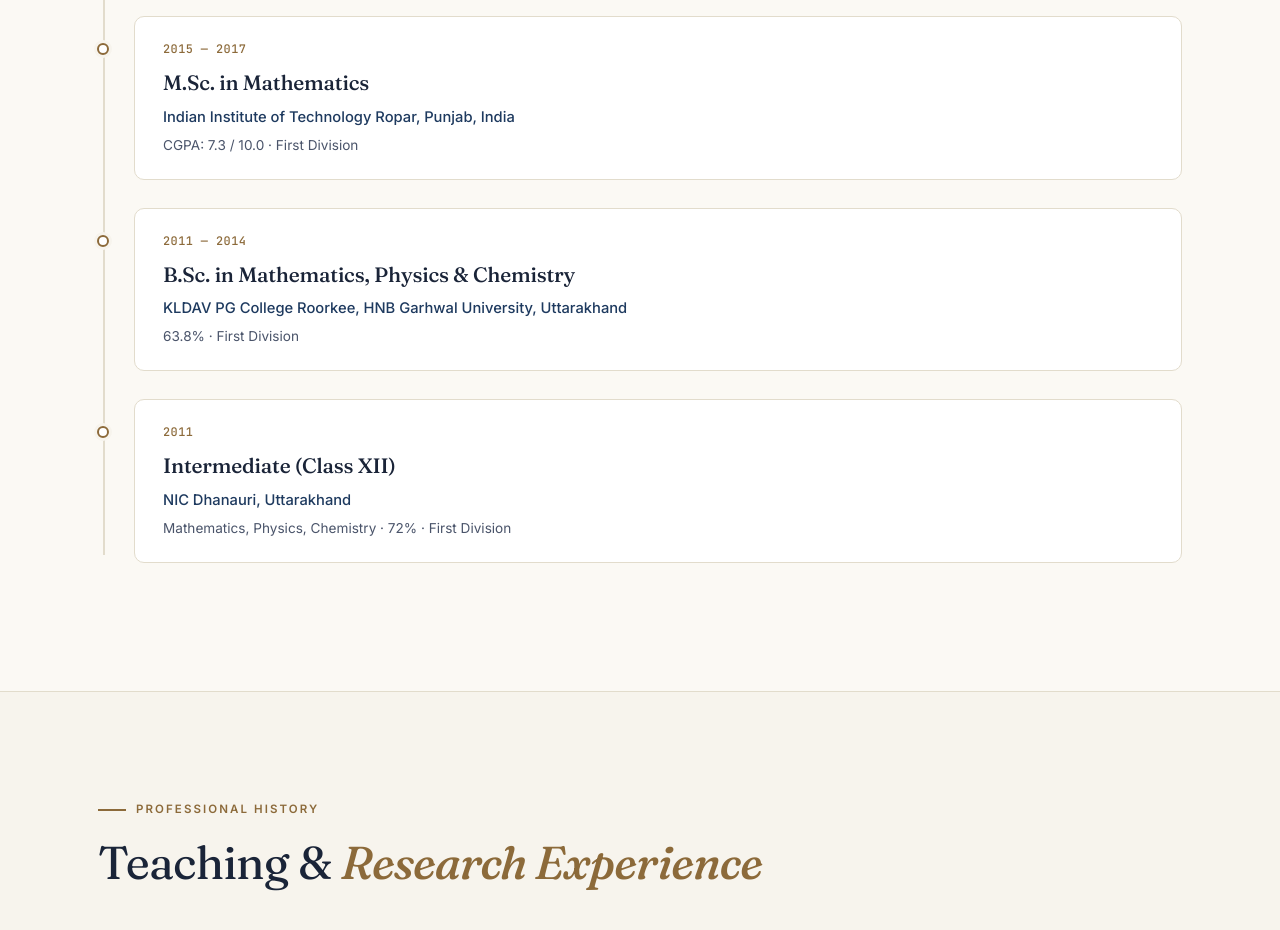
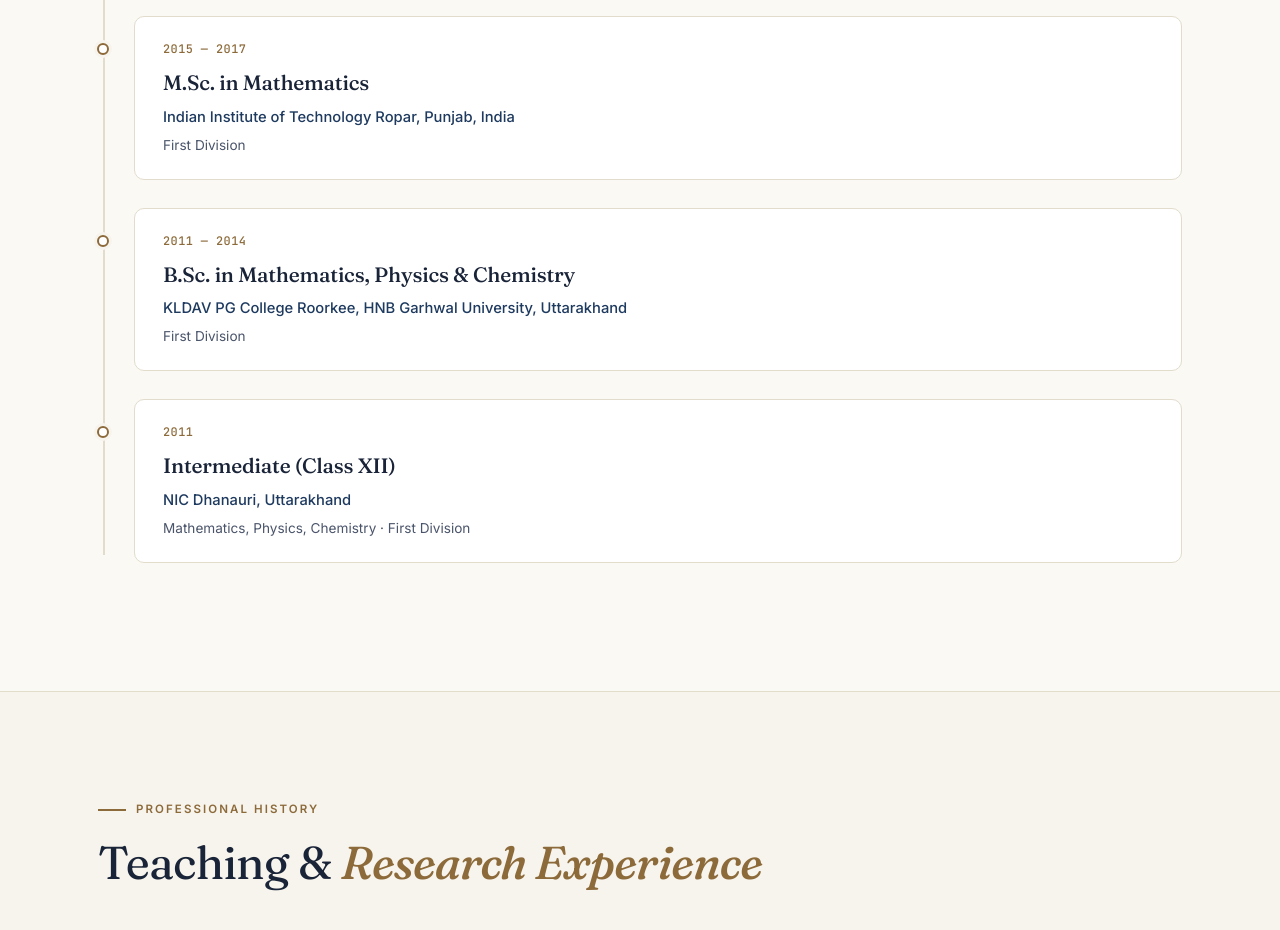
Before and after one commit to SinghHarvindra/singhharvindra.github.io, a plain HTML site: page index.html in a window 1280 px wide. Shown: the part 4440-5370 px from the top of the page. Drawn offline with Linux system fonts and the light colour scheme.

Commit message:
Update index.html

```diff
--- a/index.html
+++ b/index.html
@@ -866,19 +866,19 @@
         <div class="edu-year">2015 &mdash; 2017</div>
         <div class="edu-degree">M.Sc. in Mathematics</div>
         <div class="edu-inst">Indian Institute of Technology Ropar, Punjab, India</div>
-        <div class="edu-detail">CGPA: 7.3 / 10.0 &middot; First Division</div>
+        <div class="edu-detail">First Division</div>
       </div>
       <div class="edu-item">
         <div class="edu-year">2011 &mdash; 2014</div>
         <div class="edu-degree">B.Sc. in Mathematics, Physics &amp; Chemistry</div>
         <div class="edu-inst">KLDAV PG College Roorkee, HNB Garhwal University, Uttarakhand</div>
-        <div class="edu-detail">63.8% &middot; First Division</div>
+        <div class="edu-detail"> First Division</div>
       </div>
       <div class="edu-item">
         <div class="edu-year">2011</div>
         <div class="edu-degree">Intermediate (Class XII)</div>
         <div class="edu-inst">NIC Dhanauri, Uttarakhand</div>
-        <div class="edu-detail">Mathematics, Physics, Chemistry &middot; 72% &middot; First Division</div>
+        <div class="edu-detail">Mathematics, Physics, Chemistry &middot; First Division</div>
       </div>
     </div>
   </div>
```
